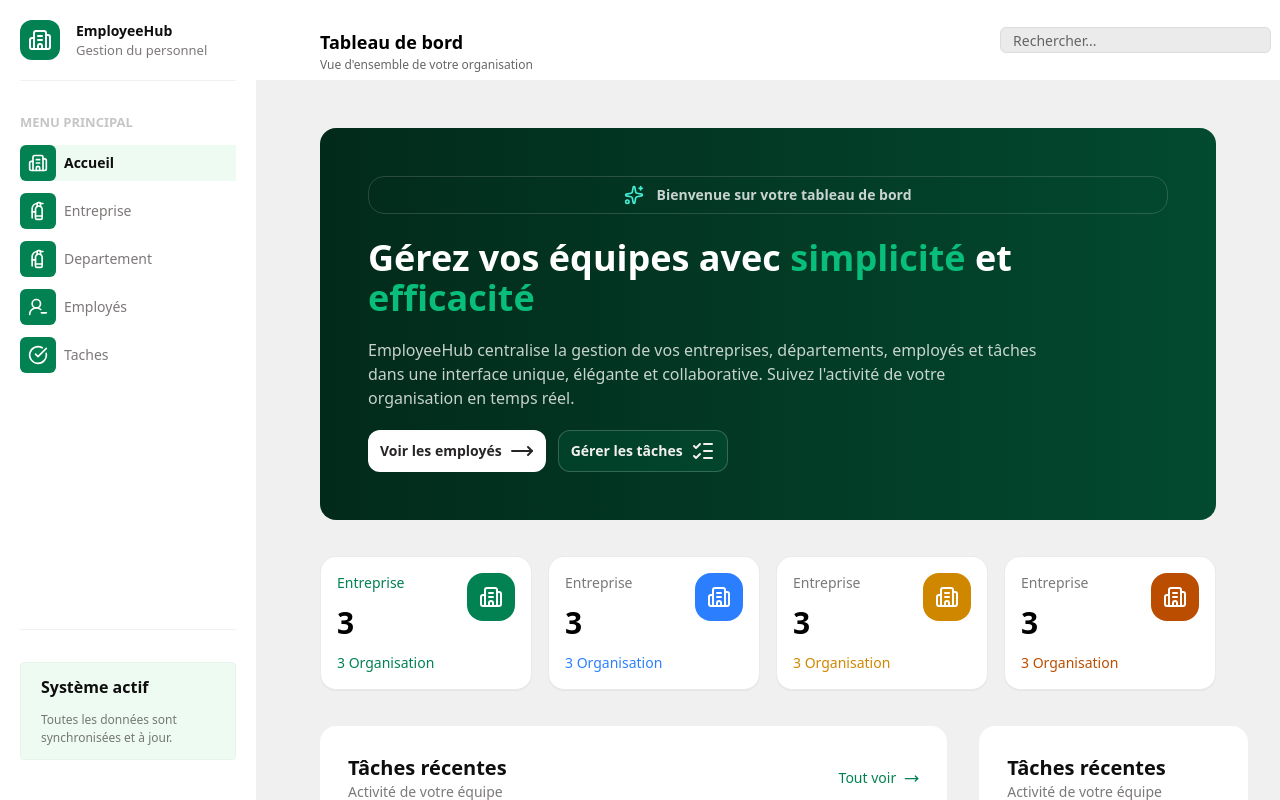
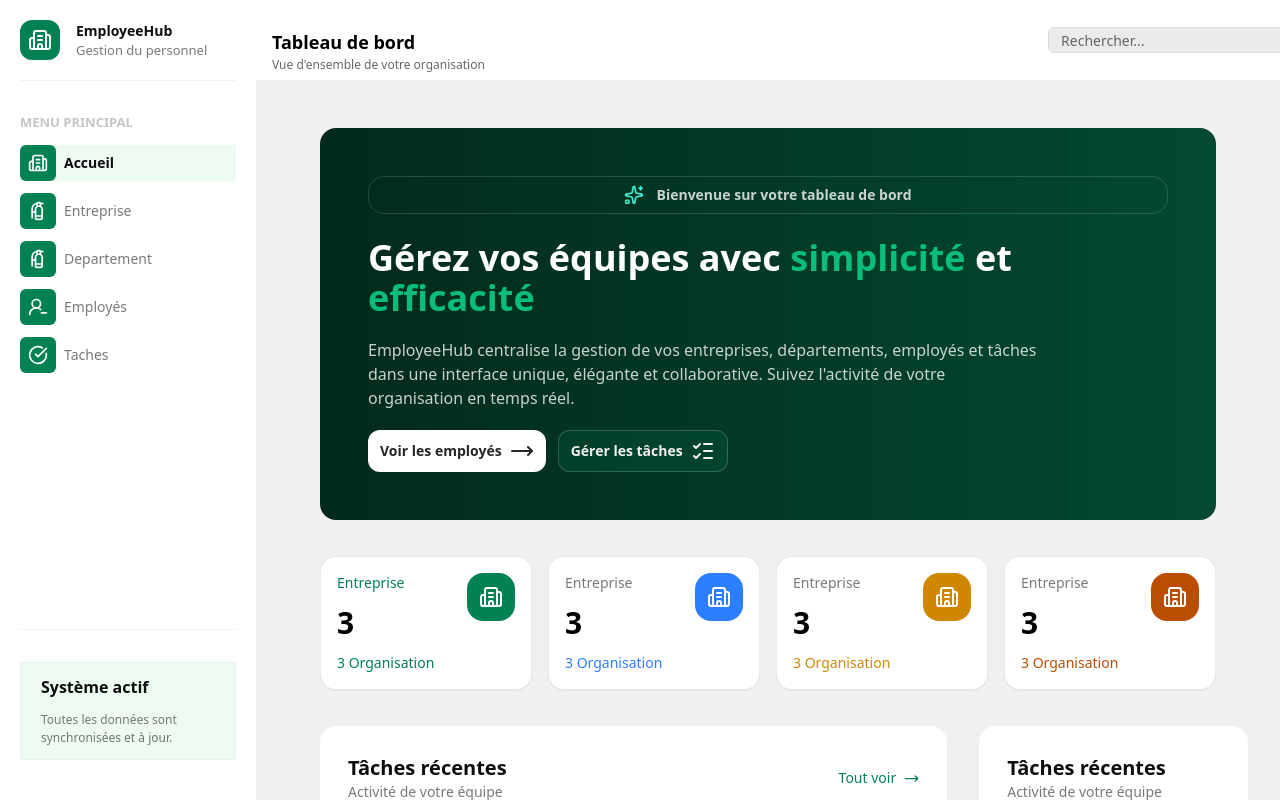
Before and after one commit to jeannotds/personnel-docker-project, a Next.js app in the folder frontend/: page / in a window 1280 px wide. Shown: the top 800 px of the page. Built offline with nearby package versions, Linux system fonts and the light colour scheme.

Commit message:
reduce padding nav

```diff
--- a/frontend/components/Home/Navbar/Nav.tsx
+++ b/frontend/components/Home/Navbar/Nav.tsx
@@ -3,7 +3,7 @@ import { Bell } from "lucide-react";
 const Nav = () => {
   return (
     // <div>
-    <div className="px-16 flex flex-row font-semibold fixed justify-between p-7 h-[10vh] bg-white01 w-full">
+    <div className="px-4 flex flex-row font-semibold fixed justify-between p-7 h-[10vh] bg-white01 w-full">
       <div className="flex flex-col">
         <h1 className="font-bold text-lg">Tableau de bord</h1>
         <div className="text-[12px] font-light opacity-60">
--- a/frontend/components/Home/SideBar/SideBar.tsx
+++ b/frontend/components/Home/SideBar/SideBar.tsx
@@ -45,7 +45,7 @@ const SideBar = () => {
     },
   ];
   return (
-    <div className="px-5 flex flex-col justify-between h-screen">
+    <div className="px-5 flex flex-col justify-between h-screen shadow-xs">
       <div className="">
         <div className="flex flex-row items-center h-[10vh] gap-4">
           <div className=" bg-primery04 p-2 rounded-xl">
```
